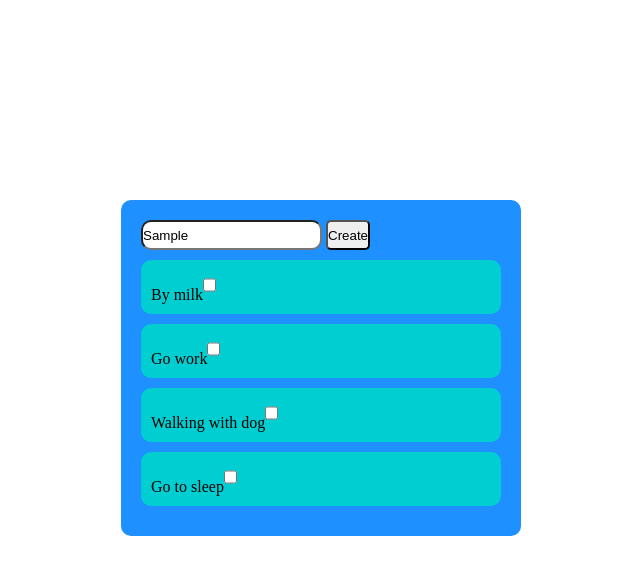
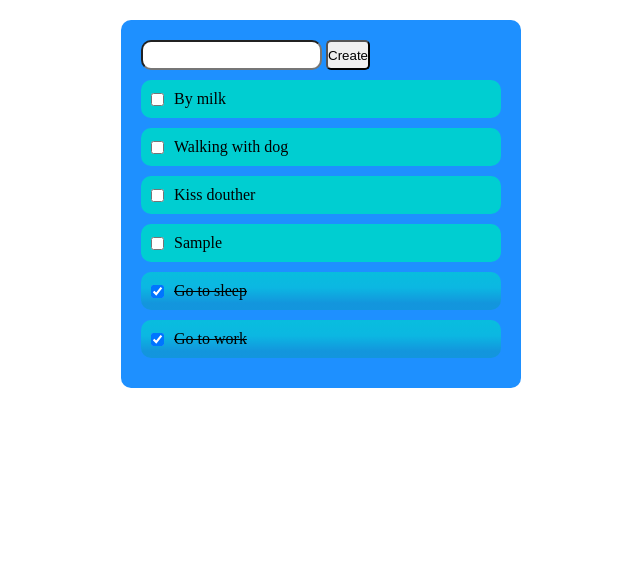
Before and after one commit to AvAValera/Practice-JS-project, a plain HTML site: page To Do/index.html in a window 1280 px wide. Both pictures are taken after typing "Sample" into the empty fields and a click on the button "Create". Shown: the whole page, without its empty margins (319-959 px from the left). Drawn offline with Linux system fonts and the light colour scheme.

Commit message:
edit to do project

```diff
--- a/To Do/index.html
+++ b/To Do/index.html
@@ -10,8 +10,8 @@
 <body>
     <div class="container">
         <div class="container__controls">
-            <input type="text">
-            <button>Create</button>
+            <input class="text-input" type="text">
+            <button class="btn-input">Create</button>
         </div>
         <ul class="container__list">
 
--- a/To Do/script.js
+++ b/To Do/script.js
@@ -1,20 +1,57 @@
+const listBlock = document.querySelector('.container__list')
 const list = [
-    'By milk',
-    'Go work',
-    'Walking with dog',
-    'Go to sleep'
+    {name : 'By milk', ready : false},
+    {name : 'Go to work', ready : true},
+    {name : 'Walking with dog', ready : false},
+    {name : 'Go to sleep', ready : true},
+    {name : 'Kiss douther', ready : false},
 ]
+function sort (){
+    const item = document.querySelectorAll('li')
+    item.forEach(el => {
+        if(el.classList.contains('checked')){
+            listBlock.after(el)
+        }
+    })
+}
 
 function addItenList(array) {
-    const listBlock = document.querySelector('.container__list')
     array.map((el) => {
         const checkbox = document.createElement('input')
+        const li = document.createElement('li')
         checkbox.setAttribute('type', 'checkbox')
-        const li = document.createElement('li')
         li.classList.add('item')
-        li.textContent = el
-        li.append(checkbox)
+        checkbox.classList.add('check-item')
+        li.textContent = el.name
+        checkbox.checked = el.ready
+        if(el.ready) li.classList.add('checked')
+        li.prepend(checkbox)
         listBlock.append(li)
     })
+    sort()
 }
+
 addItenList(list)
+
+function addList(){
+    const input = document.querySelector('.text-input')
+    const btn = document.querySelector('.btn-input')
+    btn.addEventListener('click', () => {
+        if(input.value){
+            const checkbox = document.createElement('input')
+            const li = document.createElement('li')
+            checkbox.setAttribute('type', 'checkbox')
+            li.classList.add('item')
+            checkbox.classList.add('check-item')
+            li.textContent = input.value
+            li.prepend(checkbox)
+            listBlock.append(li)
+            input.value = '';
+        }
+        else{
+
+
+        }
+    })
+}
+addList()
--- a/To Do/style.css
+++ b/To Do/style.css
@@ -7,14 +7,14 @@
     width: 400px;
     height: 100%;
     background-color: dodgerblue ;
-    margin: 200px auto;
+    margin: 20px auto;
     border-radius: 10px;
     padding: 20px;
 }
 .container__controls{
     width: 300px;
 }
-input{
+.text-input{
     border-radius: 10px;
     height: 30px;
 }
@@ -27,9 +27,17 @@ button{
     list-style: none;
 }
 li{
-    display: block;
+    display: flex;
+    align-items:center;
     background-color: darkturquoise;
     padding: 10px;
     border-radius: 10px;
     margin: 10px auto;
 }
+.check-item{
+    margin-right: 10px;
+}
+.checked{
+    background: linear-gradient(0deg, rgba(0, 159, 161, 0.363) 18%, rgba(0, 206, 209, 0.63) 59%, rgba(0, 206, 209, 0.726) 100%);
+    text-decoration: line-through;
+}
```
